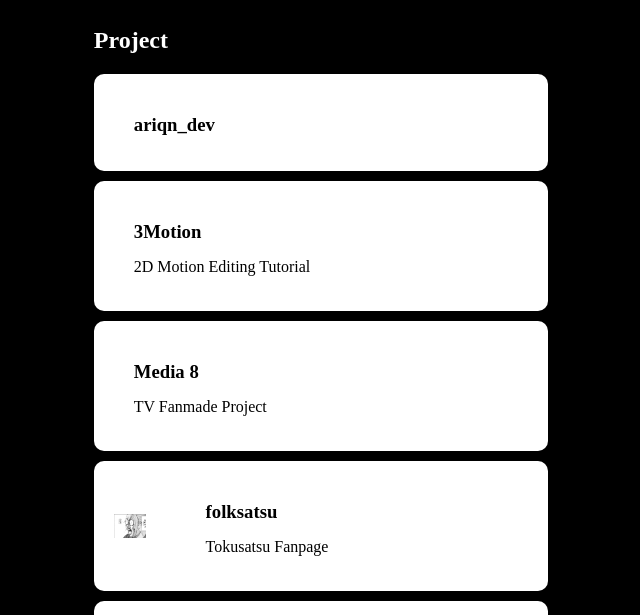
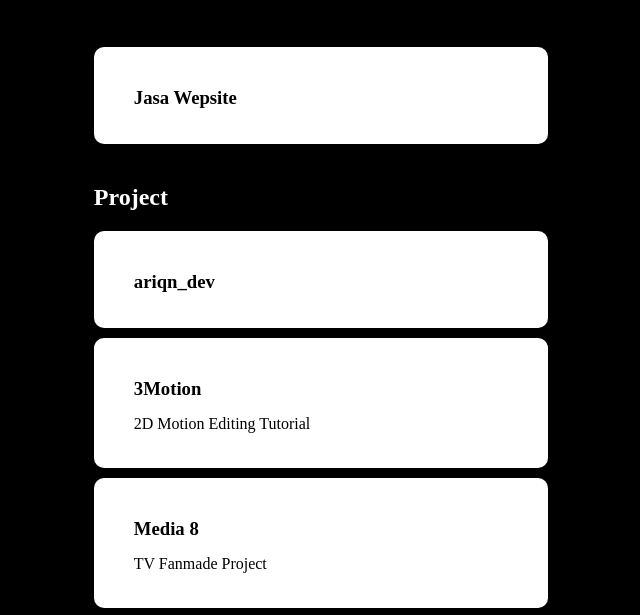
Before and after one commit to ariqndr/ariqndr.github.io, a plain HTML site: page index.html in a window 1280 px wide. Shown: the part 164-779 px from the top of the page, without its empty margins (319-959 px from the left). Drawn offline with Linux system fonts and the light colour scheme.

Commit message:
`Added new menu item to index.html`

```diff
--- a/index.html
+++ b/index.html
@@ -18,6 +18,18 @@
     </div>
 </header>
 <body>
+    <div class="container">
+
+        <div class="menu">
+            <li class="choose">
+                <a href="index.html">
+                    <div class="choose-info">
+                        <h3>Jasa Wepsite</h3>
+                    </div>
+                </a>
+            </li>
+        </div>
+    </div>
     <div class="container">
         <h2>Project</h2>
         <div class="menu">
```
Also changed, not shown: assets/favicon.ico (added).
